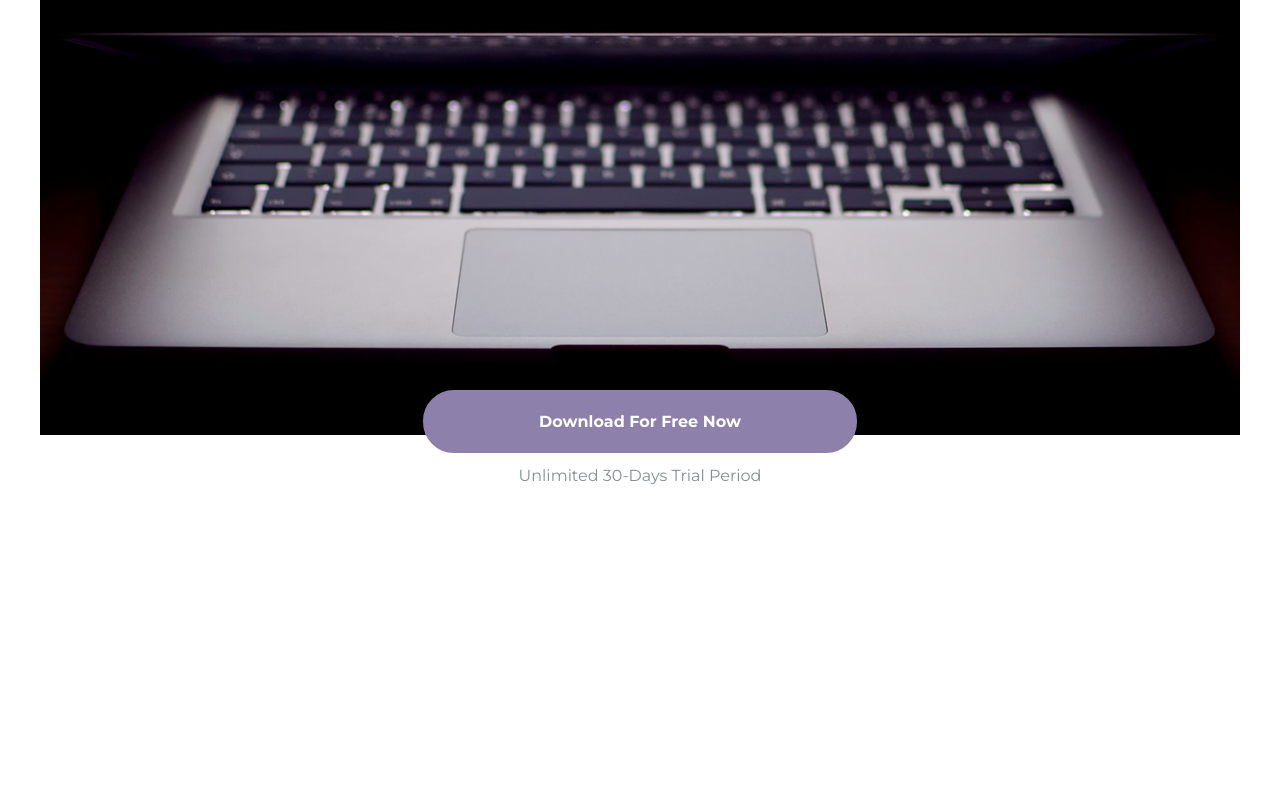
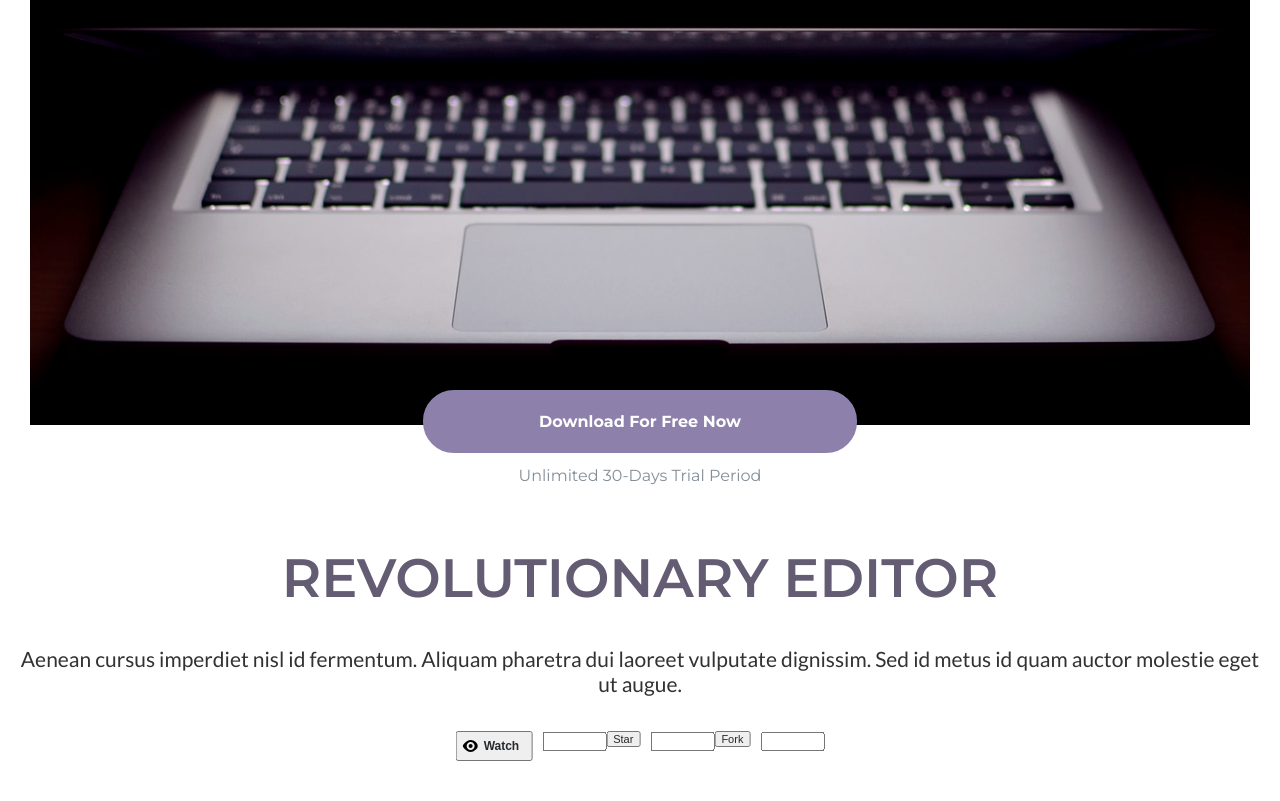
Before and after one commit to ditochilin/Forkio, a plain HTML site: page index.html in a window 1280 px wide. Shown: the part 436-1237 px from the top of the page. Before the commit the page ends 921 px from the top, so only its background shows below. Drawn offline with Linux system fonts and the light colour scheme.

Commit message:
'revolutionaryeditor'

```diff
--- a/index.html
+++ b/index.html
@@ -59,6 +59,35 @@
 				</div>
 			</div>
 		</section>
+
+		<section class="revolutionary-editor">
+			<div class="revolutionary-editor__container">
+				<div class="revolutionary-editor__content">
+					<p class="revolutionary-editor__title">Revolutionary
+					editor</p>
+					<p class="revolutionary-editor__slogan">Aenean cursus imperdiet nisl id fermentum. Aliquam pharetra dui laoreet vulputate dignissim. Sed id metus id quam auctor molestie eget ut augue.</p>
+								</div>
+					<div class="revolutionary-editor__blocks">
+						<div class="revolutionary-editor__blocks-block">
+							<button class="revolutionary-editor-btn">
+								<svg>
+								<path fill-rule="evenodd" d="M8.06 2C3 2 0 8 0 8s3 6 8.06 6C13 14 16 8 16 8s-3-6-7.94-6zM8 12c-2.2 0-4-1.78-4-4 0-2.2 1.8-4 4-4 2.22 0 4 1.8 4 4 0 2.22-1.78 4-4 4zm2-4c0 1.11-.89 2-2 2-1.11 0-2-.89-2-2 0-1.11.89-2 2-2 1.11 0 2 .89 2 2z"></path>
+								</svg>
+							<span class="btn-sm">Watch</span>
+							</button>
+							<input type="text" class="revolutionary-editor-info">
+						</div>
+						<div class="revolutionary-editor__blocks-block">
+							<input type="button" class="revolutionary-editor-btn" value="Star">
+							<input type="text" class="revolutionary-editor-info">
+						</div>
+						<div class="revolutionary-editor__blocks-block">
+							<input type="button" class="revolutionary-editor-btn" value="Fork">
+							<input type="text" class="revolutionary-editor-info">
+						</div>
+					</div>
+			</div>
+		</section>
 	</div>
 
 	<script src="dist/js/script.js"></script>
--- a/src/scss/aboutus.scss
+++ b/src/scss/aboutus.scss
@@ -10,10 +10,6 @@
 		justify-content: center;
 		background: url('../../img/bg-img-header.png') no-repeat center;
 		font-family: Montserrat;
-	}
-
-	&__content{
-
 	}
 
 	&__title{
@@ -44,9 +40,10 @@
 .b-download-btn{
 	color: $small-text-color;
 	padding-top: 50px;
-	margin-bottom: -50px;
+	margin-bottom: -60px;
 	&__info{
 		padding-top: 13px;
+		color: #848e97;
 	}
 }
 
--- a/src/scss/header.scss
+++ b/src/scss/header.scss
@@ -1,10 +1,4 @@
 @import 'vars.scss';
-
-.main-container{
-	max-width: 1200px;
-	min-width: 320px;
-	margin: 0 auto;
-}
 
 .header{
 	color: $primary-color;
--- /dev/null
+++ b/src/scss/revolutionaryeditor.scss
@@ -0,0 +1,85 @@
+
+
+.revolutionary-editor{
+
+	padding: 0 10px;
+	font-family: Montserrat;
+
+	&__container{
+		//box-siding: border-box;
+		margin-top: 50px;
+		padding: 70px 0;
+	}
+
+	&__content{
+		text-align: center;
+		position: relative;
+	}
+
+	&__blocks{
+		position: absolute;
+		display: inline-block;
+		left: 50%;
+		transform: translateX(-50%);
+
+		&-block{
+			float: left;
+		}
+	}
+
+	&__title{
+		text-transform: uppercase;
+		font-weight: 600;
+		font-size: 54px;
+		color: #635c73;
+	}
+
+	&__slogan{
+		margin: 35px 0;
+		font-family: 'Lato', sans-serif;
+		font-weight: 400;
+		font-size: 21px;
+		color: #323232;
+	}
+
+	&-btn{
+		color: #24292e;
+		float: left;
+		font-size: 11px;
+		list-style-type: none;
+		margin: 0 10px 0 0;
+		padding: 0 5px 0 5px;
+
+	}
+
+	&-btn>svg{
+		width: 15px;
+		height: 15px;
+		padding-top: 5px;
+	}
+
+	&-info{
+		width: 60px;
+	}
+}
+
+.btn-sm{
+	display: block;
+	float: right;
+	margin: 6px;
+	font-weight: 700;
+	font-size: 12px;
+
+}
+
+@media screen and(max-width: 480px){
+	.revolutionary-editor{
+		&__title{
+			font-size: 26px;
+		}
+
+		&__slogan{
+			font-size: 14px;
+		}
+	}
+}
```
Also changed, not shown: dist/css/style.css, src/css/aboutus.css, src/css/header.css, src/css/revolutionaryeditor.css (added), src/css/style.css.
